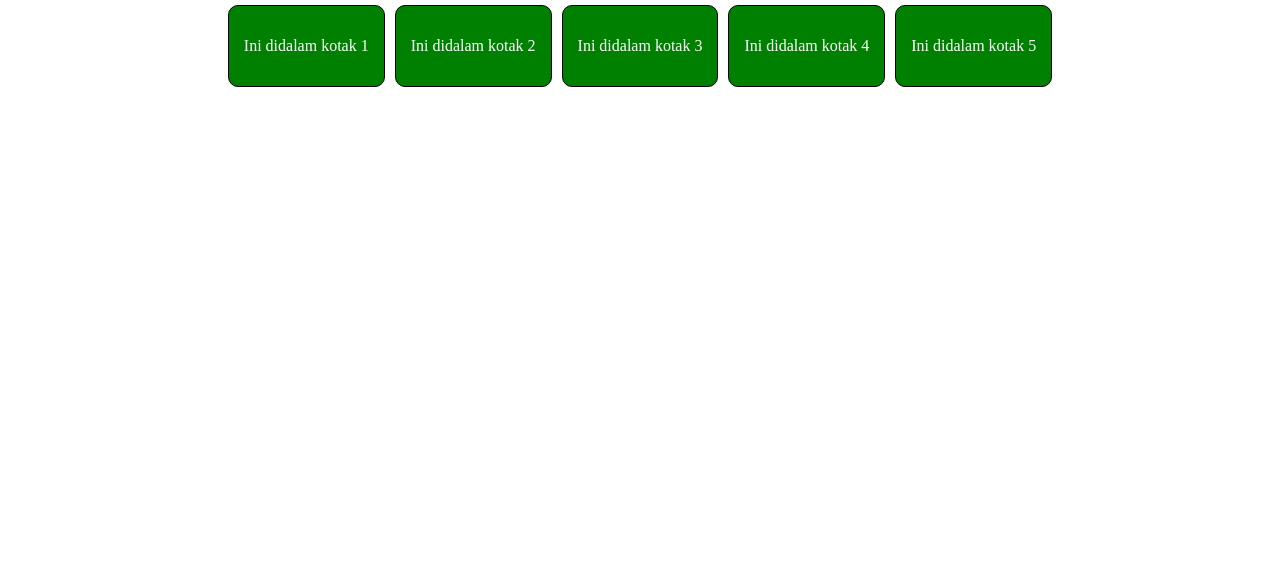
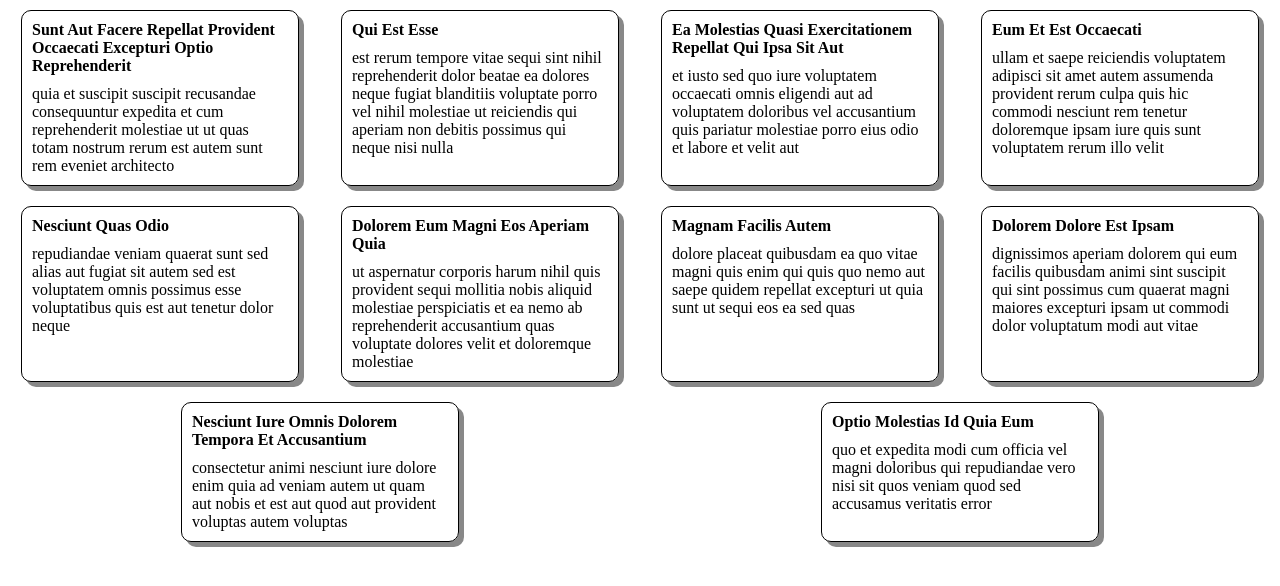
Before and after one commit to rei41q/Learn-fsw, a React (Create React App) app in the folder cp8/chapter8/: page / in a window 1280 px wide. Shown: the top 586 px of the page. Built offline with nearby package versions, Linux system fonts and the light colour scheme.

Commit message:
create post page

```diff
--- /dev/null
+++ b/cp8/chapter8/src/Blogs.jsx
@@ -0,0 +1,103 @@
+import React, { useState } from "react";
+
+const Blogs = () => {
+  const [posts, setPosts] = useState([
+    {
+      userId: 1,
+      id: 1,
+      title:
+        "sunt aut facere repellat provident occaecati excepturi optio reprehenderit",
+      body: "quia et suscipit\nsuscipit recusandae consequuntur expedita et cum\nreprehenderit molestiae ut ut quas totam\nnostrum rerum est autem sunt rem eveniet architecto",
+    },
+    {
+      userId: 1,
+      id: 2,
+      title: "qui est esse",
+      body: "est rerum tempore vitae\nsequi sint nihil reprehenderit dolor beatae ea dolores neque\nfugiat blanditiis voluptate porro vel nihil molestiae ut reiciendis\nqui aperiam non debitis possimus qui neque nisi nulla",
+    },
+    {
+      userId: 1,
+      id: 3,
+      title: "ea molestias quasi exercitationem repellat qui ipsa sit aut",
+      body: "et iusto sed quo iure\nvoluptatem occaecati omnis eligendi aut ad\nvoluptatem doloribus vel accusantium quis pariatur\nmolestiae porro eius odio et labore et velit aut",
+    },
+    {
+      userId: 1,
+      id: 4,
+      title: "eum et est occaecati",
+      body: "ullam et saepe reiciendis voluptatem adipisci\nsit amet autem assumenda provident rerum culpa\nquis hic commodi nesciunt rem tenetur doloremque ipsam iure\nquis sunt voluptatem rerum illo velit",
+    },
+    {
+      userId: 1,
+      id: 5,
+      title: "nesciunt quas odio",
+      body: "repudiandae veniam quaerat sunt sed\nalias aut fugiat sit autem sed est\nvoluptatem omnis possimus esse voluptatibus quis\nest aut tenetur dolor neque",
+    },
+    {
+      userId: 1,
+      id: 6,
+      title: "dolorem eum magni eos aperiam quia",
+      body: "ut aspernatur corporis harum nihil quis provident sequi\nmollitia nobis aliquid molestiae\nperspiciatis et ea nemo ab reprehenderit accusantium quas\nvoluptate dolores velit et doloremque molestiae",
+    },
+    {
+      userId: 1,
+      id: 7,
+      title: "magnam facilis autem",
+      body: "dolore placeat quibusdam ea quo vitae\nmagni quis enim qui quis quo nemo aut saepe\nquidem repellat excepturi ut quia\nsunt ut sequi eos ea sed quas",
+    },
+    {
+      userId: 1,
+      id: 8,
+      title: "dolorem dolore est ipsam",
+      body: "dignissimos aperiam dolorem qui eum\nfacilis quibusdam animi sint suscipit qui sint possimus cum\nquaerat magni maiores excepturi\nipsam ut commodi dolor voluptatum modi aut vitae",
+    },
+    {
+      userId: 1,
+      id: 9,
+      title: "nesciunt iure omnis dolorem tempora et accusantium",
+      body: "consectetur animi nesciunt iure dolore\nenim quia ad\nveniam autem ut quam aut nobis\net est aut quod aut provident voluptas autem voluptas",
+    },
+    {
+      userId: 1,
+      id: 10,
+      title: "optio molestias id quia eum",
+      body: "quo et expedita modi cum officia vel magni\ndoloribus qui repudiandae\nvero nisi sit\nquos veniam quod sed accusamus veritatis error",
+    },
+  ]);
+  return (
+    <div
+      style={{
+        display: "flex",
+        flexWrap: "wrap",
+        justifyContent: "space-around",
+      }}
+    >
+      {posts.map((post) => (
+        <div
+          style={{
+            border: "0.5px solid black",
+            width: "20%",
+            margin: "10px",
+            borderRadius: "10px",
+            padding: "10px",
+            boxShadow: "5px 5px #888888",
+            cursor: "pointer",
+          }}
+        >
+          <div
+            style={{
+              fontWeight: "bold",
+              marginBottom: "10px",
+              textTransform: "capitalize",
+            }}
+          >
+            {post.title}
+          </div>
+          <div>{post.body}</div>
+        </div>
+      ))}
+    </div>
+  );
+};
+
+export default Blogs;
--- a/cp8/chapter8/src/index.js
+++ b/cp8/chapter8/src/index.js
@@ -1,7 +1,7 @@
 import React from "react";
 import ReactDOM from "react-dom/client";
-import App2 from "./App2";
+import Blogs from "./Blogs";
 import "./style.css";
 
 const root = ReactDOM.createRoot(document.getElementById("root"));
-root.render(<App2 warna={"greenyellow"} />);
+root.render(<Blogs />);
```
